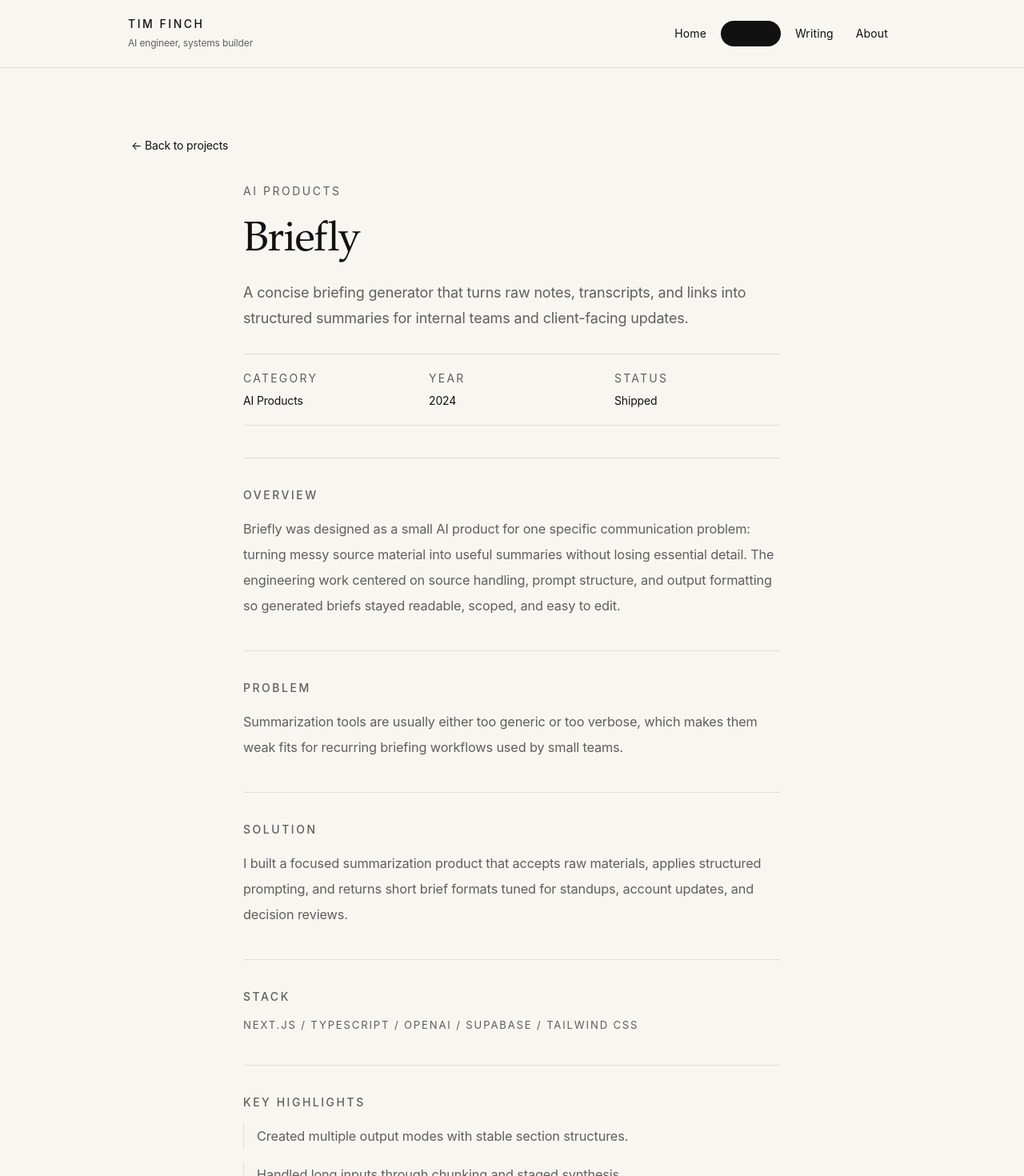
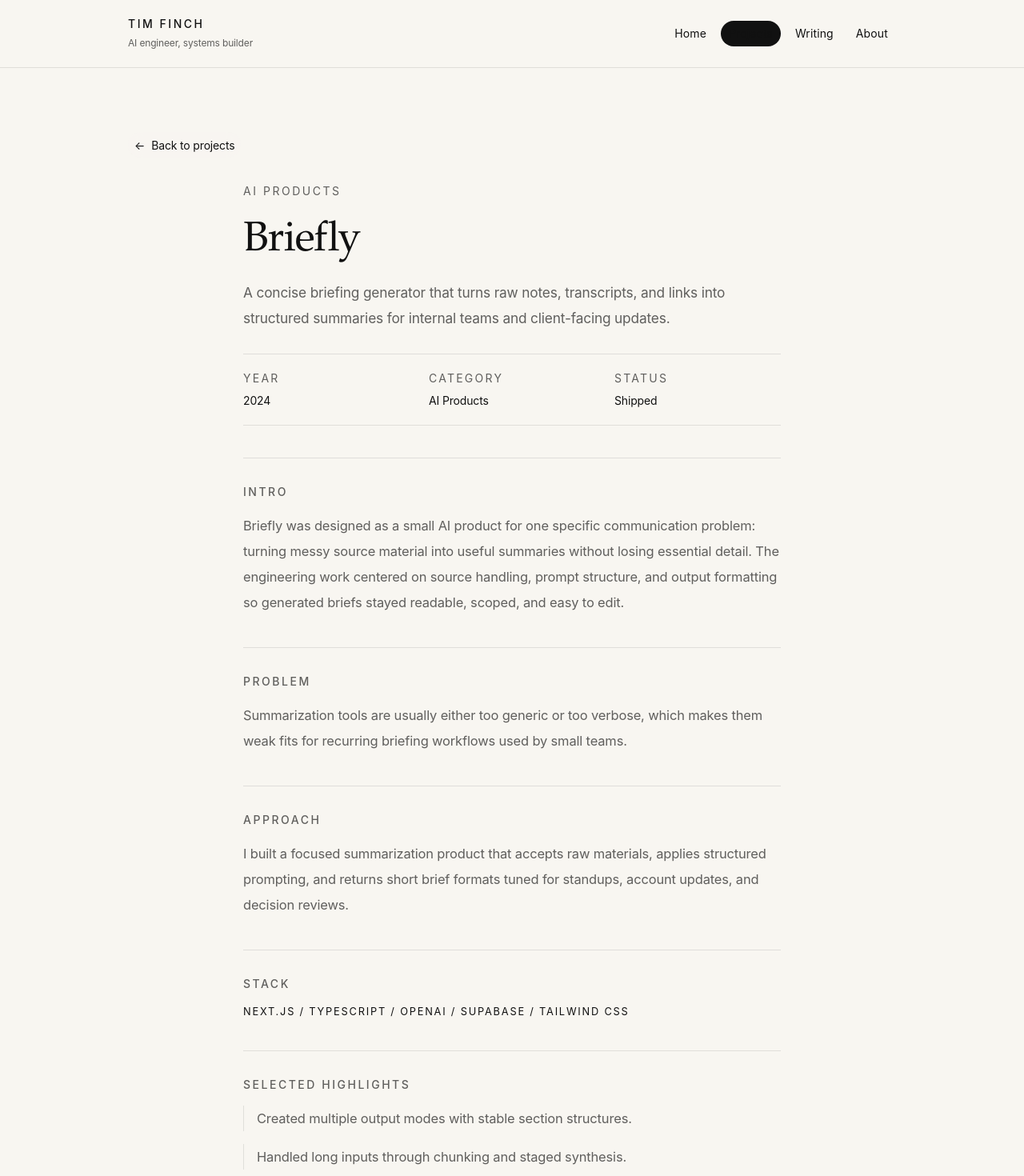
Before and after one commit to Peippo1/portfolio-site, a Next.js app: page /projects/briefly in a window 1280 px wide. Shown: the top 1470 px of the page at 80% size. Built offline with nearby package versions, Linux system fonts and the light colour scheme.

Commit message:
Build projects pages

```diff
--- a/src/app/projects/[slug]/loading.tsx
+++ b/src/app/projects/[slug]/loading.tsx
@@ -3,18 +3,17 @@ import { Container } from "@/components/ui/container";
 export default function LoadingProjectPage() {
   return (
     <main>
-      <Container className="max-w-4xl py-14 sm:py-18">
+      <Container className="max-w-4xl py-14 sm:py-18 lg:py-20">
         <div className="mx-auto max-w-2xl animate-pulse">
-          <div className="h-8 w-36 rounded bg-black/8" />
-          <div className="mt-10 h-4 w-28 rounded bg-black/8" />
+          <div className="h-4 w-32 rounded bg-black/8" />
           <div className="mt-5 h-12 w-full max-w-xl rounded bg-black/8" />
-          <div className="mt-5 h-6 w-full max-w-2xl rounded bg-black/8" />
-          <div className="mt-8 grid gap-4 border-t border-b border-black/8 py-5 sm:grid-cols-3">
+          <div className="mt-4 h-6 w-full max-w-2xl rounded bg-black/8" />
+          <div className="mt-7 grid gap-4 border-y border-black/8 py-5 sm:grid-cols-3">
             <div className="h-12 rounded bg-black/8" />
             <div className="h-12 rounded bg-black/8" />
             <div className="h-12 rounded bg-black/8" />
           </div>
-          <div className="mt-10 space-y-10">
+          <div className="mt-9 space-y-9">
             <div className="space-y-4">
               <div className="h-4 w-24 rounded bg-black/8" />
               <div className="h-24 rounded bg-black/8" />
@@ -24,7 +23,7 @@ export default function LoadingProjectPage() {
               <div className="h-24 rounded bg-black/8" />
             </div>
             <div className="space-y-4">
-              <div className="h-4 w-24 rounded bg-black/8" />
+              <div className="h-4 w-28 rounded bg-black/8" />
               <div className="h-28 rounded bg-black/8" />
             </div>
           </div>
--- a/src/app/projects/[slug]/page.tsx
+++ b/src/app/projects/[slug]/page.tsx
@@ -16,11 +16,11 @@ function Section({
   children: React.ReactNode;
 }) {
   return (
-    <section className="border-t border-[var(--color-border)] pt-7 sm:pt-9">
+    <section className="border-t border-[var(--color-border)] pt-7 sm:pt-8">
       <h2 className="text-sm font-medium tracking-[0.18em] text-[var(--color-muted)] uppercase">
         {title}
       </h2>
-      <div className="mt-4 text-base leading-8 text-[var(--color-muted)] sm:text-[1.02rem]">
+      <div className="mt-4 text-[1rem] leading-8 text-[var(--color-muted)] sm:text-[1.03rem]">
         {children}
       </div>
     </section>
@@ -64,12 +64,13 @@ export default async function ProjectDetailPage({
   return (
     <main>
       <Container className="max-w-4xl py-14 sm:py-18 lg:py-20">
-        <div className="sticky top-[4.2rem] z-10 -mx-1 mb-8 w-fit rounded-full bg-[rgba(248,246,241,0.88)] px-2 py-1 backdrop-blur-sm">
+        <div className="sticky top-[4.2rem] z-10 mb-8 w-fit rounded-full bg-[rgba(248,246,241,0.9)] px-2 py-1 backdrop-blur-sm">
           <Link
             href="/projects"
-            className="text-sm text-[var(--color-muted)] hover:text-[var(--color-text)]"
+            className="inline-flex items-center gap-2 text-sm text-[var(--color-muted)] hover:text-[var(--color-text)]"
           >
-            ← Back to projects
+            <span aria-hidden="true">←</span>
+            Back to projects
           </Link>
         </div>
 
@@ -83,22 +84,22 @@ export default async function ProjectDetailPage({
               {project.title}
             </h1>
 
-            <p className="mt-4 text-[1.04rem] leading-8 text-[var(--color-muted)] sm:text-lg">
+            <p className="mt-4 text-[1.03rem] leading-8 text-[var(--color-muted)] sm:text-[1.08rem]">
               {project.shortSummary}
             </p>
 
             <dl className="mt-7 grid grid-cols-1 gap-y-4 border-t border-b border-[var(--color-border)] py-5 text-sm sm:grid-cols-3 sm:gap-x-6">
               <div>
                 <dt className="tracking-[0.16em] text-[var(--color-muted)] uppercase">
+                  Year
+                </dt>
+                <dd className="mt-2 text-[var(--color-text)]">{project.year}</dd>
+              </div>
+              <div>
+                <dt className="tracking-[0.16em] text-[var(--color-muted)] uppercase">
                   Category
                 </dt>
                 <dd className="mt-2 text-[var(--color-text)]">{project.category}</dd>
-              </div>
-              <div>
-                <dt className="tracking-[0.16em] text-[var(--color-muted)] uppercase">
-                  Year
-                </dt>
-                <dd className="mt-2 text-[var(--color-text)]">{project.year}</dd>
               </div>
               <div>
                 <dt className="tracking-[0.16em] text-[var(--color-muted)] uppercase">
@@ -110,7 +111,7 @@ export default async function ProjectDetailPage({
           </header>
 
           <div className="mt-9 space-y-9 sm:mt-10 sm:space-y-10">
-            <Section title="Overview">
+            <Section title="Intro">
               <p>{project.longSummary}</p>
             </Section>
 
@@ -118,17 +119,17 @@ export default async function ProjectDetailPage({
               <p>{project.problem}</p>
             </Section>
 
-            <Section title="Solution">
+            <Section title="Approach">
               <p>{project.solution}</p>
             </Section>
 
             <Section title="Stack">
-              <p className="text-sm tracking-[0.14em] uppercase sm:text-[0.82rem]">
+              <p className="text-xs tracking-[0.14em] text-[var(--color-text)] uppercase sm:text-[0.8rem]">
                 {project.stack.join(" / ")}
               </p>
             </Section>
 
-            <Section title="Key highlights">
+            <Section title="Selected highlights">
               <ul className="space-y-4">
                 {project.highlights.map((highlight) => (
                   <li key={highlight} className="border-l border-[var(--color-border)] pl-4">
```
